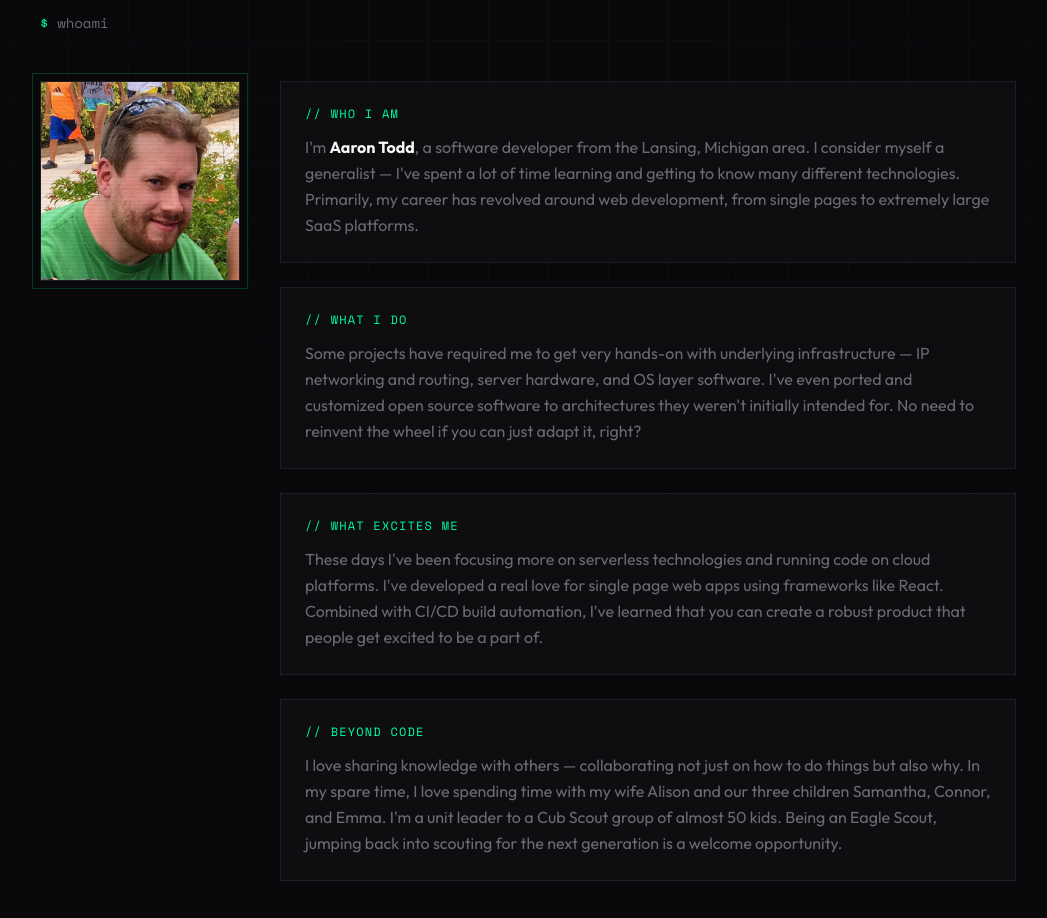
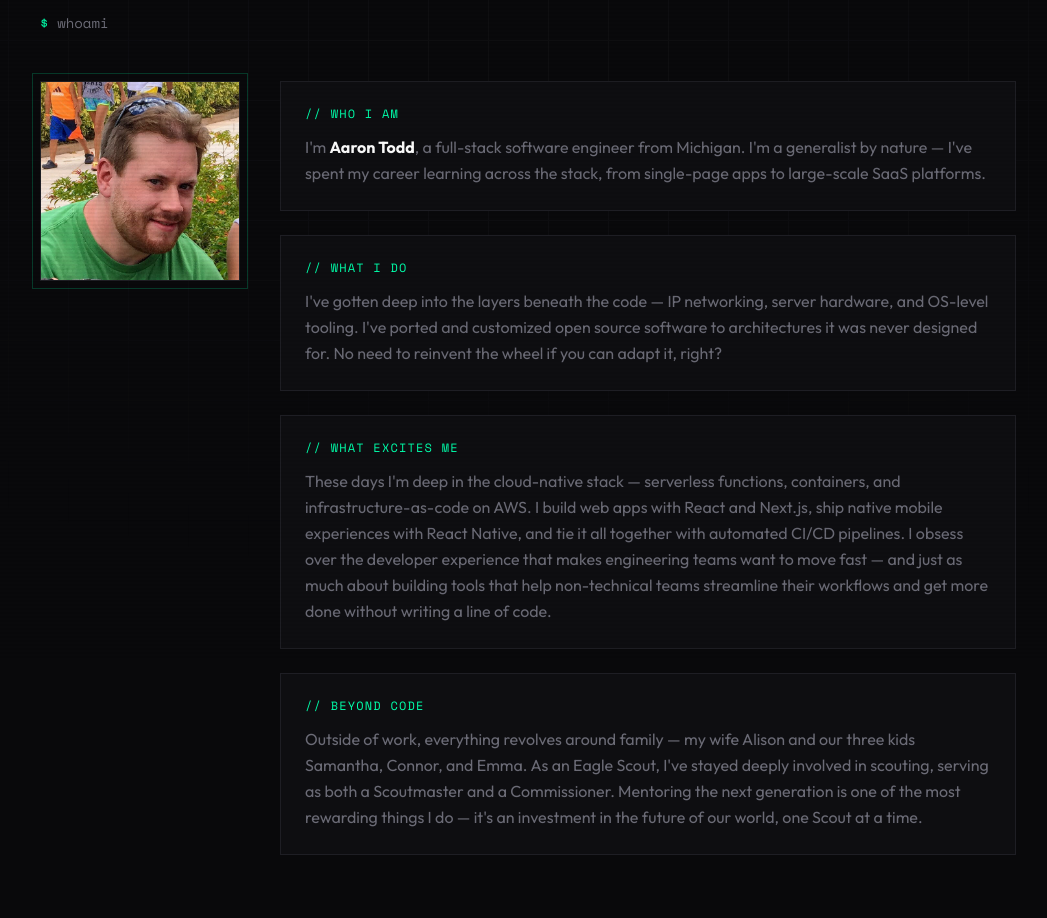
Before and after one commit to toddaa/aatodd.com, a Next.js app: page /about in a window 1280 px wide. Shown: the part 140-1058 px from the top of the page, without its empty margins (112-1159 px from the left). Built offline with nearby package versions, Linux system fonts and the light colour scheme.

Commit message:
better-about

```diff
--- a/src/app/about/page.tsx
+++ b/src/app/about/page.tsx
@@ -4,7 +4,7 @@ import { siteConfig } from "@/lib/constants";
 
 export const metadata: Metadata = {
   title: "About",
-  description: "About Aaron Todd — software developer from Lansing, Michigan.",
+  description: "About Aaron Todd — software engineer from Michigan.",
 };
 
 export default function AboutPage() {
@@ -54,11 +54,10 @@ export default function AboutPage() {
             </h2>
             <p className="text-muted-foreground leading-relaxed">
               I&apos;m <strong className="text-foreground">Aaron Todd</strong>,
-              a software developer from the Lansing, Michigan area. I consider
-              myself a generalist — I&apos;ve spent a lot of time learning and
-              getting to know many different technologies. Primarily, my career
-              has revolved around web development, from single pages to extremely
-              large SaaS platforms.
+              a full-stack software engineer from Michigan. I&apos;m a
+              generalist by nature — I&apos;ve spent my career learning
+              across the stack, from single-page apps to large-scale SaaS
+              platforms.
             </p>
           </div>
 
@@ -67,12 +66,11 @@ export default function AboutPage() {
               // what I do
             </h2>
             <p className="text-muted-foreground leading-relaxed">
-              Some projects have required me to get very hands-on with
-              underlying infrastructure — IP networking and routing, server
-              hardware, and OS layer software. I&apos;ve even ported and
-              customized open source software to architectures they
-              weren&apos;t initially intended for. No need to reinvent the wheel
-              if you can just adapt it, right?
+              I&apos;ve gotten deep into the layers beneath the code —
+              IP networking, server hardware, and OS-level tooling. I&apos;ve
+              ported and customized open source software to architectures it
+              was never designed for. No need to reinvent the wheel if you
+              can adapt it, right?
             </p>
           </div>
 
@@ -81,11 +79,14 @@ export default function AboutPage() {
               // what excites me
             </h2>
             <p className="text-muted-foreground leading-relaxed">
-              These days I&apos;ve been focusing more on serverless technologies
-              and running code on cloud platforms. I&apos;ve developed a real
-              love for single page web apps using frameworks like React. Combined
-              with CI/CD build automation, I&apos;ve learned that you can create
-              a robust product that people get excited to be a part of.
+              These days I&apos;m deep in the cloud-native stack — serverless
+              functions, containers, and infrastructure-as-code on AWS. I build
+              web apps with React and Next.js, ship native mobile experiences
+              with React Native, and tie it all together with automated CI/CD
+              pipelines. I obsess over the developer experience that makes
+              engineering teams want to move fast — and just as much about
+              building tools that help non-technical teams streamline their
+              workflows and get more done without writing a line of code.
             </p>
           </div>
 
@@ -94,12 +95,13 @@ export default function AboutPage() {
               // beyond code
             </h2>
             <p className="text-muted-foreground leading-relaxed">
-              I love sharing knowledge with others — collaborating not just on
-              how to do things but also why. In my spare time, I love spending
-              time with my wife Alison and our three children Samantha, Connor,
-              and Emma. I&apos;m a unit leader to a Cub Scout group of almost 50
-              kids. Being an Eagle Scout, jumping back into scouting for the next
-              generation is a welcome opportunity.
+              Outside of work, everything revolves around family — my wife
+              Alison and our three kids Samantha, Connor, and Emma. As an Eagle
+              Scout, I&apos;ve stayed deeply involved in scouting, serving as
+              both a Scoutmaster and a Commissioner. Mentoring the next
+              generation is one of the most rewarding things I do —
+              it&apos;s an investment in the future of our world, one Scout
+              at a time.
             </p>
           </div>
         </div>
@@ -110,8 +112,8 @@ export default function AboutPage() {
         {[
           { label: "Frontend", items: "React, React Native, Next.js, TypeScript" },
           { label: "Backend", items: "Node.js, PHP, Laravel" },
-          { label: "Infra", items: "AWS, Docker, CI/CD" },
-          { label: "Other", items: "Networking, Linux, OSS" },
+          { label: "Infra", items: "AWS, Serverless, Docker, CI/CD" },
+          { label: "Other", items: "Networking, Linux, IaC" },
         ].map(({ label, items }) => (
           <div key={label} className="bg-background p-5">
             <div className="font-mono text-[0.6rem] uppercase tracking-[0.15em] text-neon mb-2">
```
